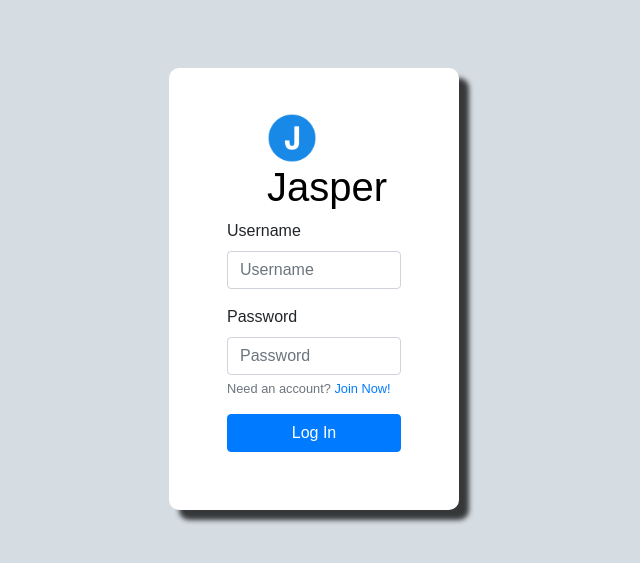
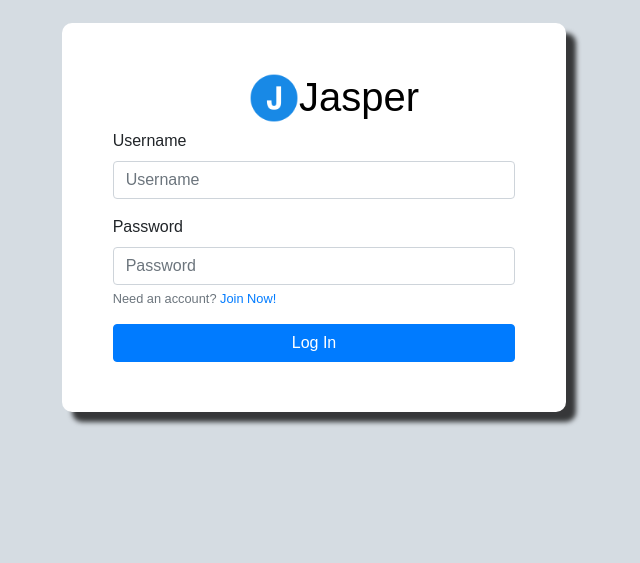
Before and after one commit to Arden-Zeng/Jasper, a Django app: page /login/ in a window 1280 px wide. Shown: the part 56-619 px from the top of the page, without its empty margins (326-966 px from the left). Run offline with Django 4.2, Linux system fonts and the light colour scheme; some libraries are stand-ins or nearby versions; some web fonts are replaced.

Commit message:
fix login atr size

```diff
--- a/static/login_register.css
+++ b/static/login_register.css
@@ -1,8 +1,10 @@
 .signup {
-    margin-top: 20%;
+    margin-top: 2.5%;
     background: #ffffff;
-    padding: 20%;
     padding-top: 10%;
+    padding-left: 10%;
+    padding-right: 10%;
+    padding-bottom: 10%;
     border-radius: 10px;
     -webkit-box-shadow: 10px 10px 5px 0px rgba(0,0,0,0.75);
     -moz-box-shadow: 10px 10px 5px 0px rgba(0,0,0,0.75);
@@ -37,5 +39,7 @@ a:hover {
 }
 
 .brand {
-    margin-bottom: 100px;
+    display: flex;
+    justify-content: center;
+    align-items: center;
 }
--- a/templates/login.html
+++ b/templates/login.html
@@ -28,7 +28,7 @@
     {% include "navbar.html" %}
     <section class="container-fluid">
         <section class="row justify-content-center">
-            <section class="col-12 col-sm-6 col-md-3">
+            <section class="col-12 col-sm-9 col-md-5">
                 <div class="signup">
 
                     <div class=brand>
--- a/templates/register.html
+++ b/templates/register.html
@@ -28,7 +28,7 @@
     {% include "navbar.html" %}
     <section class="container-fluid">
         <section class="row justify-content-center">
-            <section class="col-12 col-sm-6 col-md-3">
+            <section class="col-12 col-sm-9 col-md-5">
                 <div class="signup">
 
                     <div class=brand>
```
